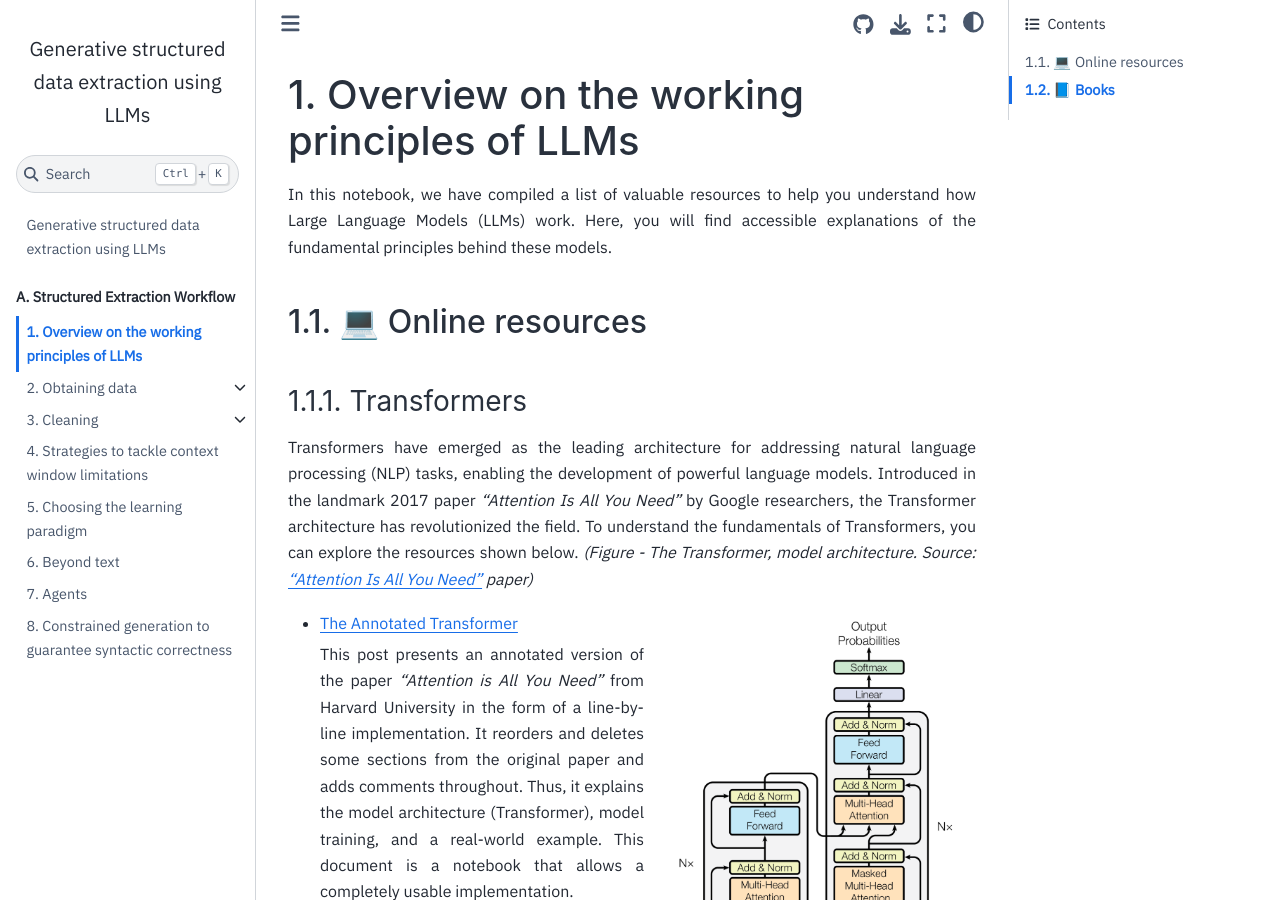
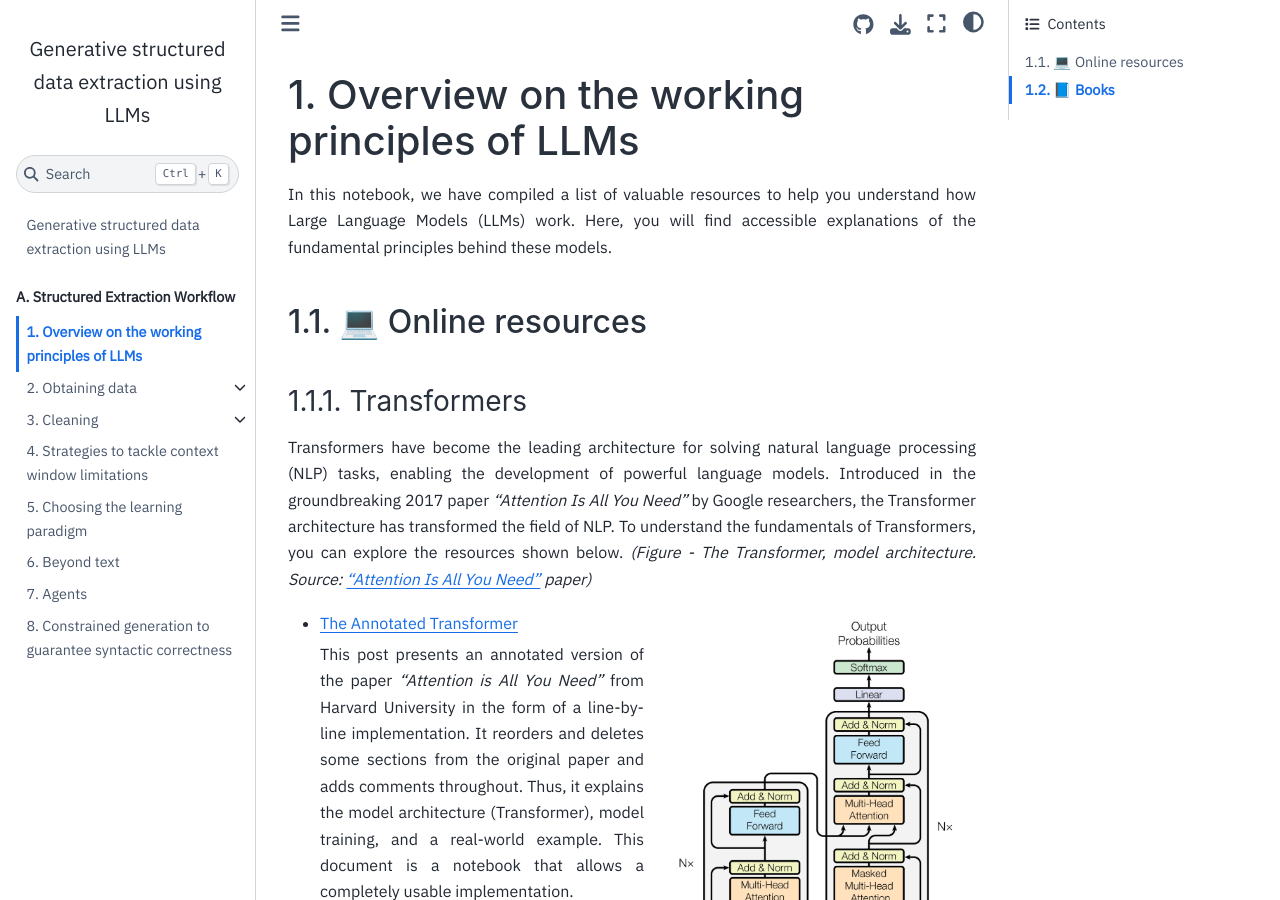
Before and after one commit to lamalab-org/matextract-book, a Jupyter Book: the page built from content/background/resources_LLMs.md, in a window 1280 px wide and 900 px high. Built offline with Jupyter Book 1.0.4 settings and Sphinx 7.4.7 and the Sphinx Book theme 1.1.4, drawn with Linux system fonts in a browser that asks for light colours.

Commit message:
Update resources_LLMs.md

````diff
--- a/content/background/resources_LLMs.md
+++ b/content/background/resources_LLMs.md
@@ -6,7 +6,7 @@ In this notebook, we have compiled a list of valuable resources to help you unde
 
 ### Transformers
 
-Transformers have emerged as the leading architecture for addressing natural language processing (NLP) tasks, enabling the development of powerful language models. Introduced in the landmark 2017 paper *"Attention Is All You Need"* by Google researchers, the Transformer architecture has revolutionized the field. To understand the fundamentals of Transformers, you can explore the resources shown below. *(Figure - The Transformer, model architecture. Source: ["Attention Is All You Need"](https://arxiv.org/abs/1706.03762) paper)*
+Transformers have become the leading architecture for solving natural language processing (NLP) tasks, enabling the development of powerful language models. Introduced in the groundbreaking 2017 paper *"Attention Is All You Need"* by Google researchers, the Transformer architecture has transformed the field of NLP. To understand the fundamentals of Transformers, you can explore the resources shown below. *(Figure - The Transformer, model architecture. Source: ["Attention Is All You Need"](https://arxiv.org/abs/1706.03762) paper)*
 
 
 ```{figure} ./transformer.png
````
